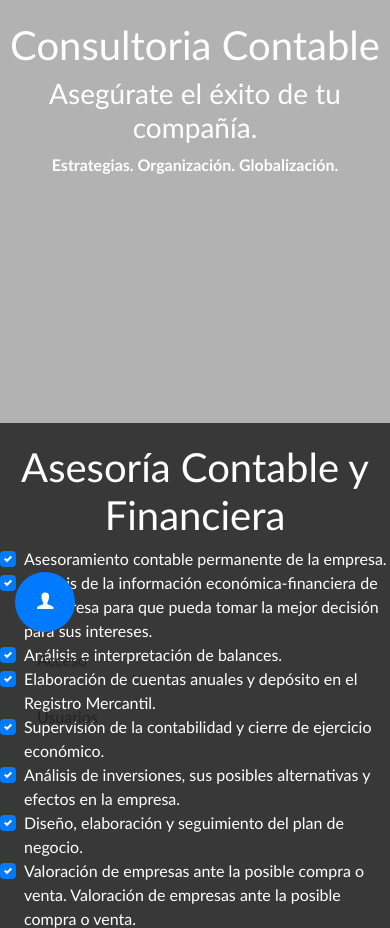
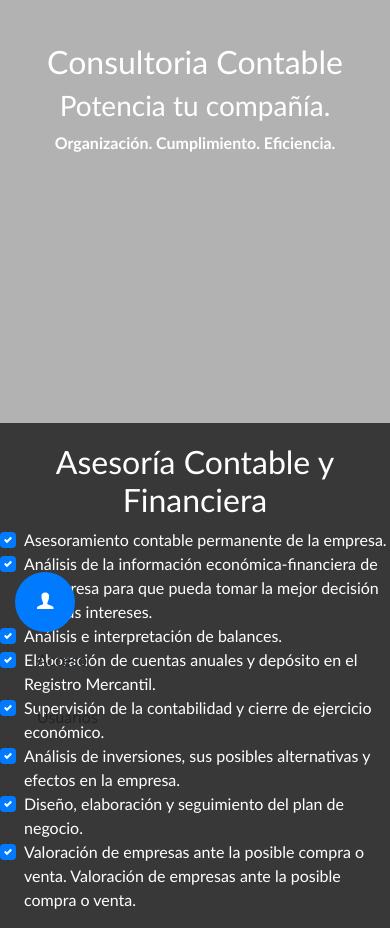
Before and after one commit to lfcifuentes/as-accounting, a plain HTML site: page index.html in a window 390 px wide. Shown: the part 197-1125 px from the top of the page. Drawn offline with Linux system fonts and the light colour scheme; files whose address does not match are found by name.

Commit message:
commit 8

```diff
--- a/index.html
+++ b/index.html
@@ -118,7 +118,7 @@
 			flex-direction: column;
 			text-align: center;
 			justify-content: center;
-			background: #0000004d;
+			background: rgba(0,0,0,.3);
 		}
 		.card-header{
 		    padding: 1.5rem 1.25rem;
@@ -144,7 +144,7 @@
 			width: 100%;
 		}
 		h1{
-			font-size: 2.5rem !important
+			font-size: 2rem !important
 		}
 		html{
 			overflow-x: hidden;
@@ -198,10 +198,10 @@
 					</div>
 					<div class="contenido">
 						<h3>
-							Asegúrate el éxito de tu compañía.
+							Potencia tu compañía.
 						</h3>
 						<b>
-							Estrategias. Organización. Globalización.
+							Organización. Cumplimiento. Eficiencia.
 						</b>
 					</div>
 				</div>
```
